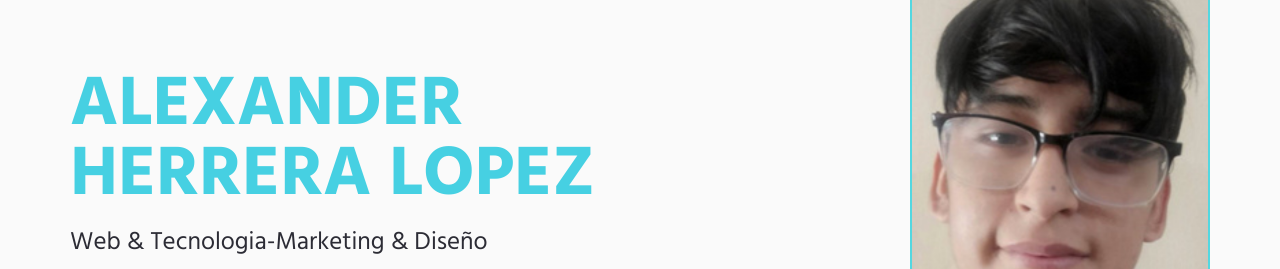
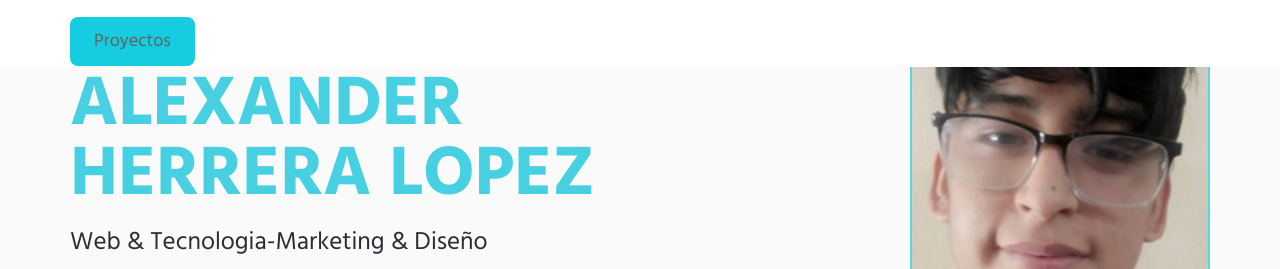
Before and after one commit to alexanderoficial/CV, a plain HTML site: page index.html in a window 1280 px wide. Shown: the part 149-418 px from the top of the page. Drawn offline with Linux system fonts and the light colour scheme.

Commit message:
Update index.html
agg proyectos

```diff
--- a/index.html
+++ b/index.html
@@ -91,6 +91,10 @@
                     </div>
                    <div class="container12" >
                        <a href="diseños/diseño.html"><button class="boton"> Ver dineños </button>
+                      </div></a>
+                   <br>
+                   <div class="container12" >
+                       <a href="login/inicio.html"><button class="boton"> Proyectos </button>
                       </div></a>
 
                    <!-- Finalizar contraer barra de navegación -->
```
